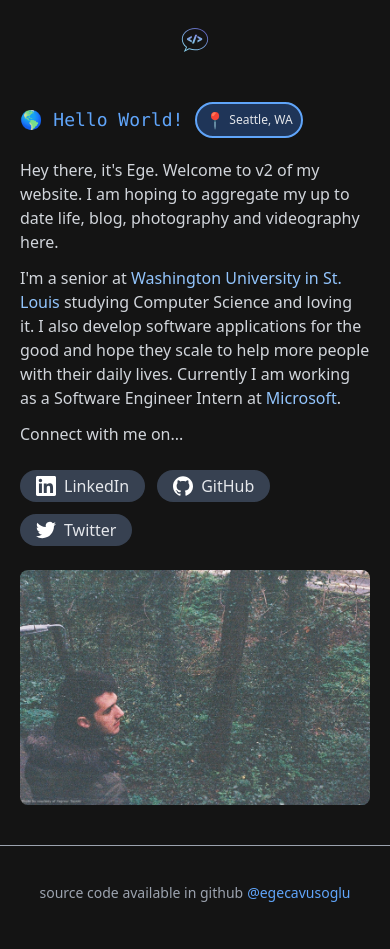
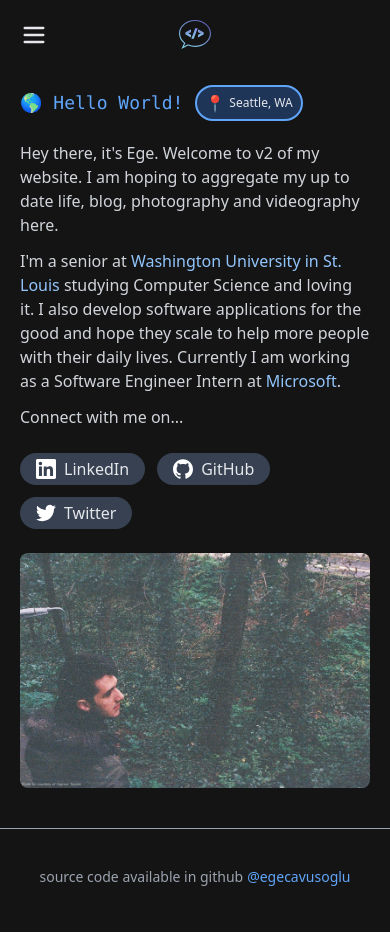
Before and after one commit to ahmetbcakici/home, a Next.js app: page / in a window 390 px wide. Built offline with nearby package versions, Linux system fonts and the light colour scheme.

Commit message:
Hamburger button added to nav for clarity.

```diff
--- a/components/navbar/index.js
+++ b/components/navbar/index.js
@@ -1,7 +1,5 @@
 import React, { useState } from "react";
 import Link from "next/link";
-import Image from "next/image";
-import logo from "public/logo_nobg.svg";
 
 const LINKS = [
   {
@@ -39,15 +37,19 @@ const Navbar = (props) => {
   };
 
   return (
-    <nav className="max-w-2xl w-full  px-2 py-2 my-3 flex flex-col sm:flex-row  md:items-center gap-5">
-      <button onClick={() => setOpen((o) => !o)} className="h-min">
-        <Image src={logo} height={24} width={36} />
-      </button>
+    <nav className="max-w-2xl w-full  px-2 py-2 my-1 flex flex-col sm:flex-row  md:items-center gap-5">
+      <div className="flex flex-row justify-between border-0 border-red-200">
+        <button onClick={() => setOpen((o) => !o)} className="h-min">
+          <Hamburger />
+        </button>
+        <Logo />
+        <div className="h-7 w-7 sm:hidden" />
+      </div>
       <div className="hidden sm:flex gap-4">
         <NavItems />
       </div>
       {open && (
-        <div className={`flex flex-col gap-3 px-1 transition-all sm:hidden`}>
+        <div className={`flex flex-col gap-3 px-1 pb-3 sm:hidden`}>
           <NavItems />
         </div>
       )}
@@ -75,3 +77,37 @@ const NavItem = ({ label, href = "", unavailable, onClicked }) => {
     </Link>
   );
 };
+
+const Logo = () => {
+  return (
+    <Link href={"/"}>
+      <a>
+        <img
+          src={"/logo_nobg.svg"}
+          height={24}
+          width={32}
+          class="self-center"
+        />
+      </a>
+    </Link>
+  );
+};
+
+const Hamburger = (props) => {
+  return (
+    <svg
+      xmlns="http://www.w3.org/2000/svg"
+      className="h-7 w-7 text-gray-200 sm:hidden"
+      fill="none"
+      viewBox="0 0 24 24"
+      stroke="currentColor"
+    >
+      <path
+        strokeLinecap="round"
+        strokeLinejoin="round"
+        strokeWidth={2}
+        d="M4 6h16M4 12h16M4 18h16"
+      />
+    </svg>
+  );
+};
```
